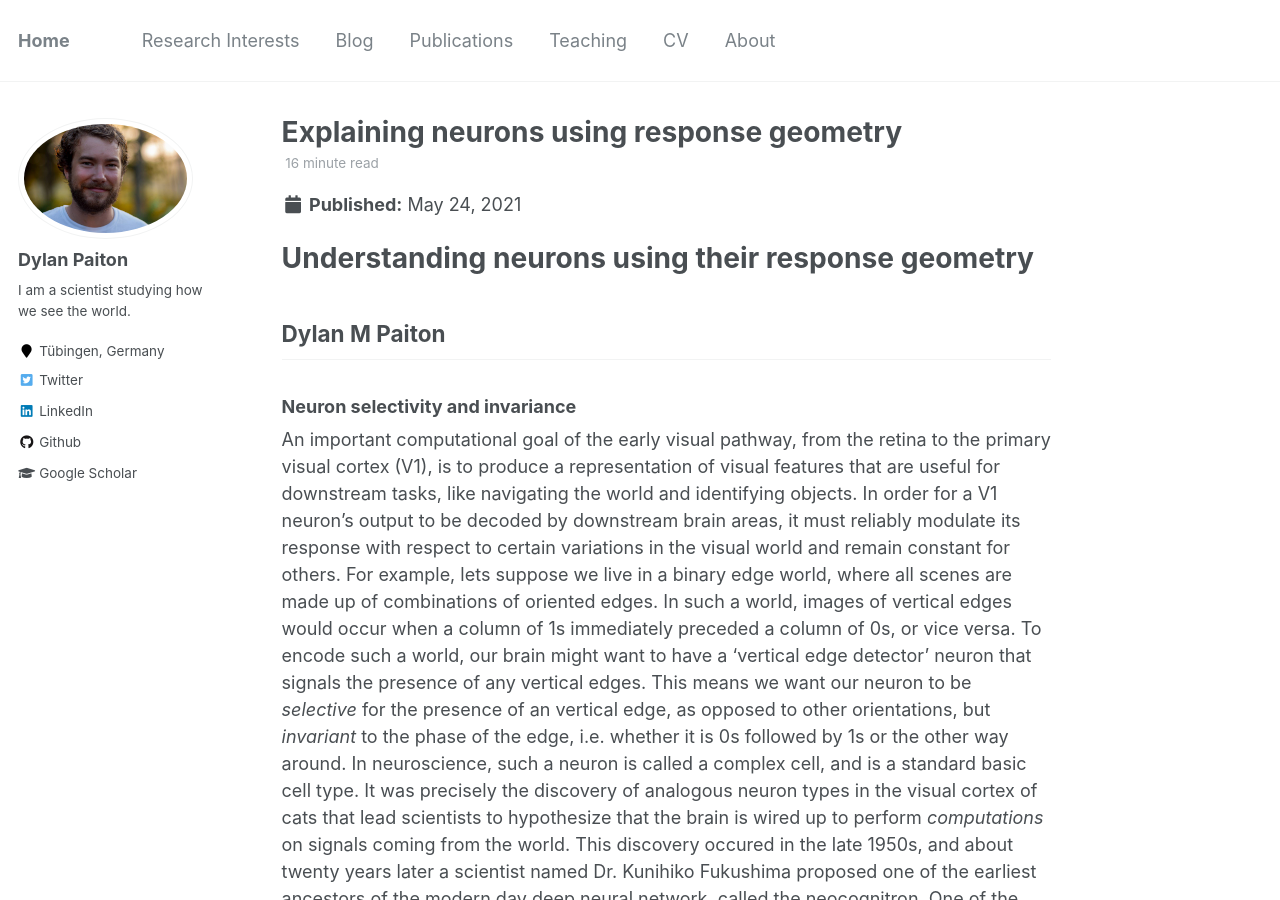
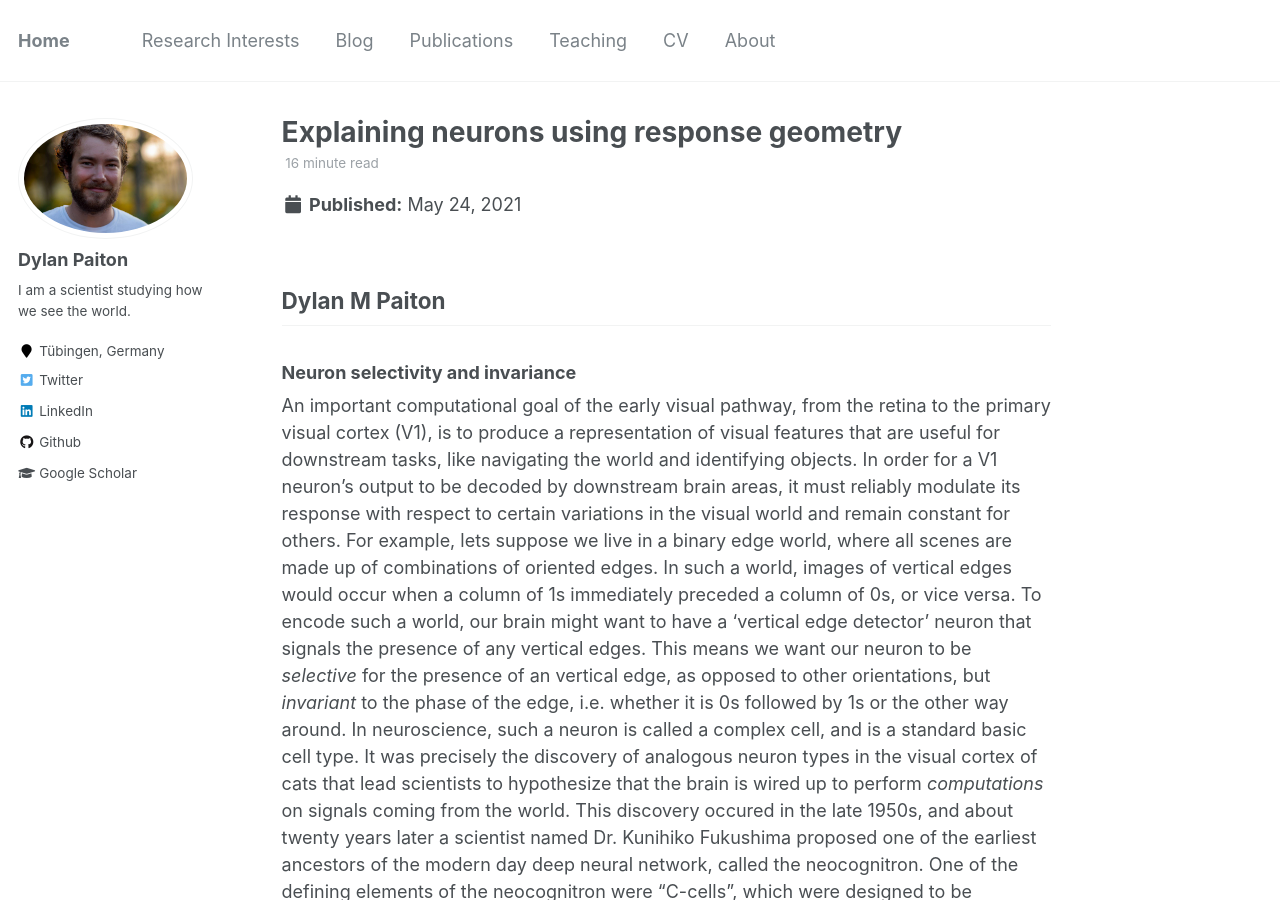
Before and after one commit to dpaiton/dpaiton.github.io, a Jekyll site: the page built from _posts/2021-05-18-neuron-response-contours.md, in a window 1280 px wide and 900 px high. Built offline with Jekyll 4.4.1, drawn with Linux system fonts in a browser that asks for light colours; formulas are drawn with MathJax 3.

Commit message:
fixes title

```diff
--- a/_posts/2021-05-18-neuron-response-contours.md
+++ b/_posts/2021-05-18-neuron-response-contours.md
@@ -7,9 +7,6 @@ tags:
   - neural system identification
   - deep net interpretability
 ---
-
-Understanding neurons using their response geometry
-======
 
 Dylan M Paiton
 ------
```
